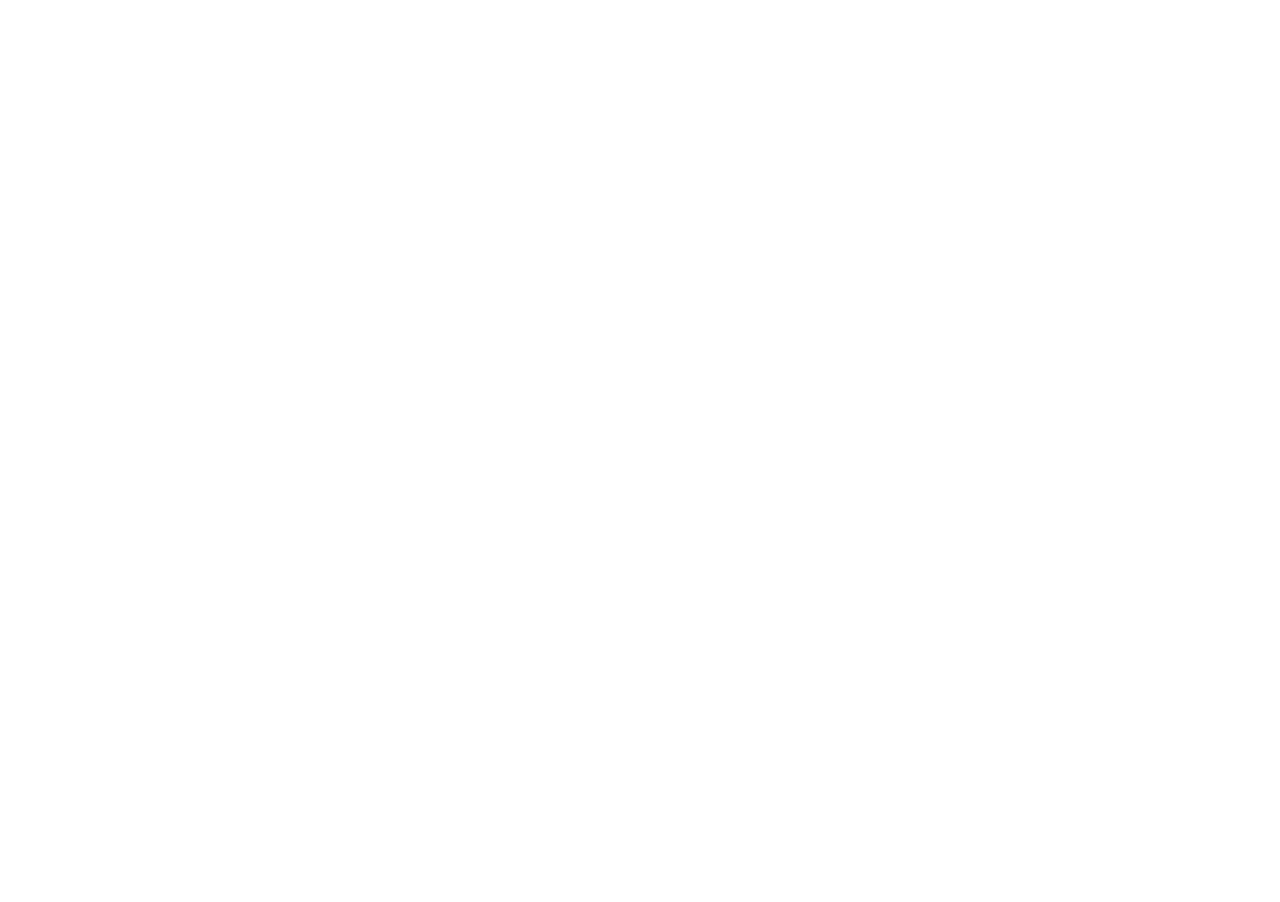
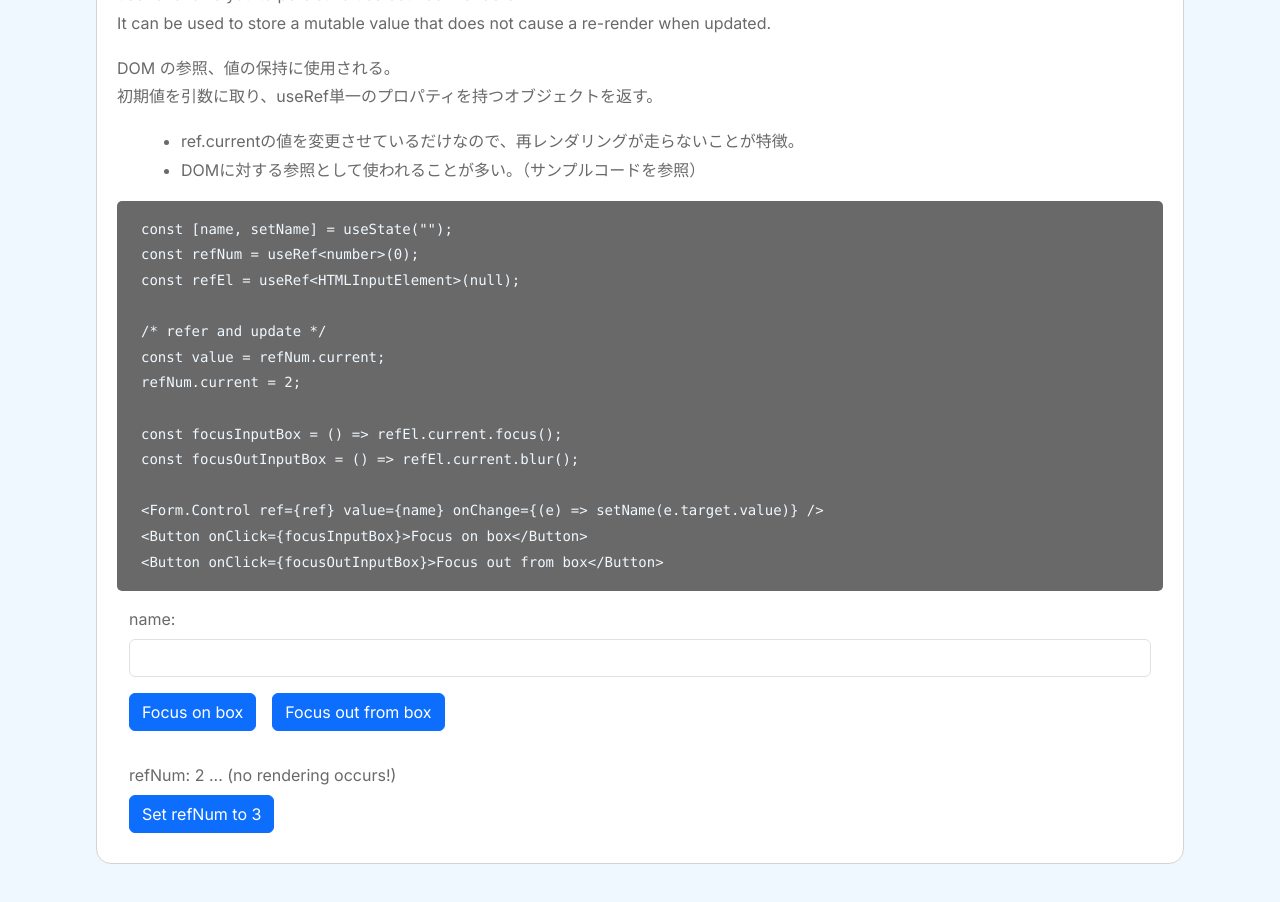
Before and after one commit to azusaw/react-hooks, a Next.js app: page / in a window 1280 px wide. Shown: the part 2740-3642 px from the top of the page. Before the commit the page ends 2692 px from the top, so only its background shows below. Built offline with nearby package versions, Linux system fonts and the light colour scheme.

Commit message:
add useRef example

```diff
--- a/src/app/page.tsx
+++ b/src/app/page.tsx
@@ -1,11 +1,10 @@
 "use client";
-
 import styles from "./page.module.css";
 import DescriptionCard from "@/components/DescriptionCard";
 import React, { createContext, useContext, useState } from "react";
 import UseContext from "@/components/UseContext";
-import Counter from "@/components/Counter";
-import { Button } from "react-bootstrap";
+import UseRefComponent from "@/components/UseRef";
+import { Button, Form } from "react-bootstrap";
 
 export const Count: React.Context<{
   count: number;
@@ -74,9 +73,9 @@ export default function Home() {
       descriptionJp: (
         <>
           <p>
-            {
-              "関数コンポーネント内で副作用を処理するためのHook。\n第1引数: 副作用を処理する関数\n第2引数: 副作用を実行するタイミングを指定する依存配列"
-            }
+            {"関数コンポーネント内で副作用を処理するためのHook。\n" +
+              "第1引数: 副作用を処理する関数\n" +
+              "第2引数: 副作用を実行するタイミングを指定する依存配列"}
           </p>
           <ul>
             <li>{"第2引数が更新されるたびに第1引数の関数が実行される。"}</li>
@@ -149,11 +148,11 @@ export default function Home() {
             '/* parent: UseContext.tsx  */\n"use client";\n' +
             'import { Count } from "@/app/page";\n' +
             'import Counter from "@/components/Counter";\n\n' +
-            "const { count, increment, decrement } = useContext(Count);\n" +
+            "const { count, increment, decrement } = useContext(Count);\n\n" +
             "<Counter />\n\n\n" +
             '/* child: Counter.tsx */\n"use client";\n' +
             'import { Count } from "@/app/page";\n\n' +
-            "const { count, increment, decrement } = useContext(Count);\n" +
+            "const { count, increment, decrement } = useContext(Count);\n\n" +
             "<Button onClick={decrement}>" +
             '  {"－"}' +
             "</Button>" +
@@ -172,6 +171,52 @@ export default function Home() {
           </Count.Provider>
         </div>
       ),
+    },
+    {
+      title: "useRef",
+      descriptionEn: (
+        <p>
+          {"useRef allows you to persist values between renders.\n" +
+            "It can be used to store a mutable value that does not cause a re-render when updated.\n"}
+        </p>
+      ),
+      descriptionJp: (
+        <>
+          <p>
+            {
+              "DOM の参照、値の保持に使用される。\n初期値を引数に取り、useRef単一のプロパティを持つオブジェクトを返す。"
+            }
+          </p>
+          <ul>
+            <li>
+              {
+                "ref.currentの値を変更させているだけなので、再レンダリングが走らないことが特徴。"
+              }
+            </li>
+            <li>
+              {
+                "DOMに対する参照として使われることが多い。（サンプルコードを参照）"
+              }
+            </li>
+          </ul>
+        </>
+      ),
+      codeSample: (
+        <pre>
+          {'const [name, setName] = useState("");\n' +
+            "const refNum = useRef<number>(0);\n" +
+            "const refEl = useRef<HTMLInputElement>(null);\n\n" +
+            "/* refer and update */\n" +
+            "const value = refNum.current;\n" +
+            "refNum.current = 2;\n\n" +
+            "const focusInputBox = () => refEl.current.focus();\n" +
+            "const focusOutInputBox = () => refEl.current.blur();\n\n" +
+            "<Form.Control ref={ref} value={name} onChange={(e) => setName(e.target.value)} />\n" +
+            "<Button onClick={focusInputBox}>Focus on box</Button>\n" +
+            "<Button onClick={focusOutInputBox}>Focus out from box</Button>\n"}
+        </pre>
+      ),
+      children: <UseRefComponent />,
     },
   ];
 
--- a/src/components/Counter.tsx
+++ b/src/components/Counter.tsx
@@ -1,5 +1,4 @@
 "use client";
-
 import React, { useContext } from "react";
 import { Button } from "react-bootstrap";
 import { Count } from "@/app/page";
--- a/src/components/DescriptionCard.tsx
+++ b/src/components/DescriptionCard.tsx
@@ -1,5 +1,6 @@
 import styles from "./DescriptionCard.module.css";
 import React, { ReactElement } from "react";
+import { Container } from "react-bootstrap";
 
 type Props = {
   title: string;
@@ -16,7 +17,7 @@ const DescriptionCard: React.FC<Props> = (props) => {
       {props.descriptionEn}
       {props.descriptionJp}
       {props.codeSample}
-      {props.children}
+      <Container>{props.children}</Container>
     </div>
   );
 };
--- a/src/components/UseContext.tsx
+++ b/src/components/UseContext.tsx
@@ -1,5 +1,4 @@
 "use client";
-
 import React, { useContext } from "react";
 import { Count } from "@/app/page";
 import Counter from "@/components/Counter";
--- /dev/null
+++ b/src/components/UseRef.tsx
@@ -0,0 +1,48 @@
+"use client";
+import React, { useRef, useState } from "react";
+import { Button, Form } from "react-bootstrap";
+
+const UseRefComponent: React.FC = () => {
+  const [name, setName] = useState("");
+  const refEl = useRef<HTMLInputElement>(null);
+  const refNum = useRef<number>(0);
+  const focusInputBox = () => refEl.current.focus();
+  const focusOutInputBox = () => refEl.current.blur();
+
+  /* it can be effected to screen */
+  refNum.current = 2;
+
+  /* never apply: no rendering occur */
+  const changeRefNum = (num: number) => {
+    refNum.current = num;
+  };
+
+  return (
+    <>
+      {"name: "}
+      {name}
+      <Form.Control
+        ref={refEl}
+        type="text"
+        value={name}
+        style={{ margin: "0.5rem 0 1rem" }}
+        onChange={(e) => setName(e.target.value)}
+      />
+      <Button onClick={focusInputBox}>Focus on box</Button>
+      <Button onClick={focusOutInputBox} style={{ marginLeft: "1rem" }}>
+        Focus out from box
+      </Button>
+      <div style={{ marginTop: "2rem" }}>
+        {"refNum: "}
+        {refNum.current}
+        {"  ... (no rendering occurs!)"}
+        <br />
+        <Button onClick={() => changeRefNum(3)} style={{ marginTop: "0.5rem" }}>
+          Set refNum to 3
+        </Button>
+      </div>
+    </>
+  );
+};
+
+export default UseRefComponent;
```
